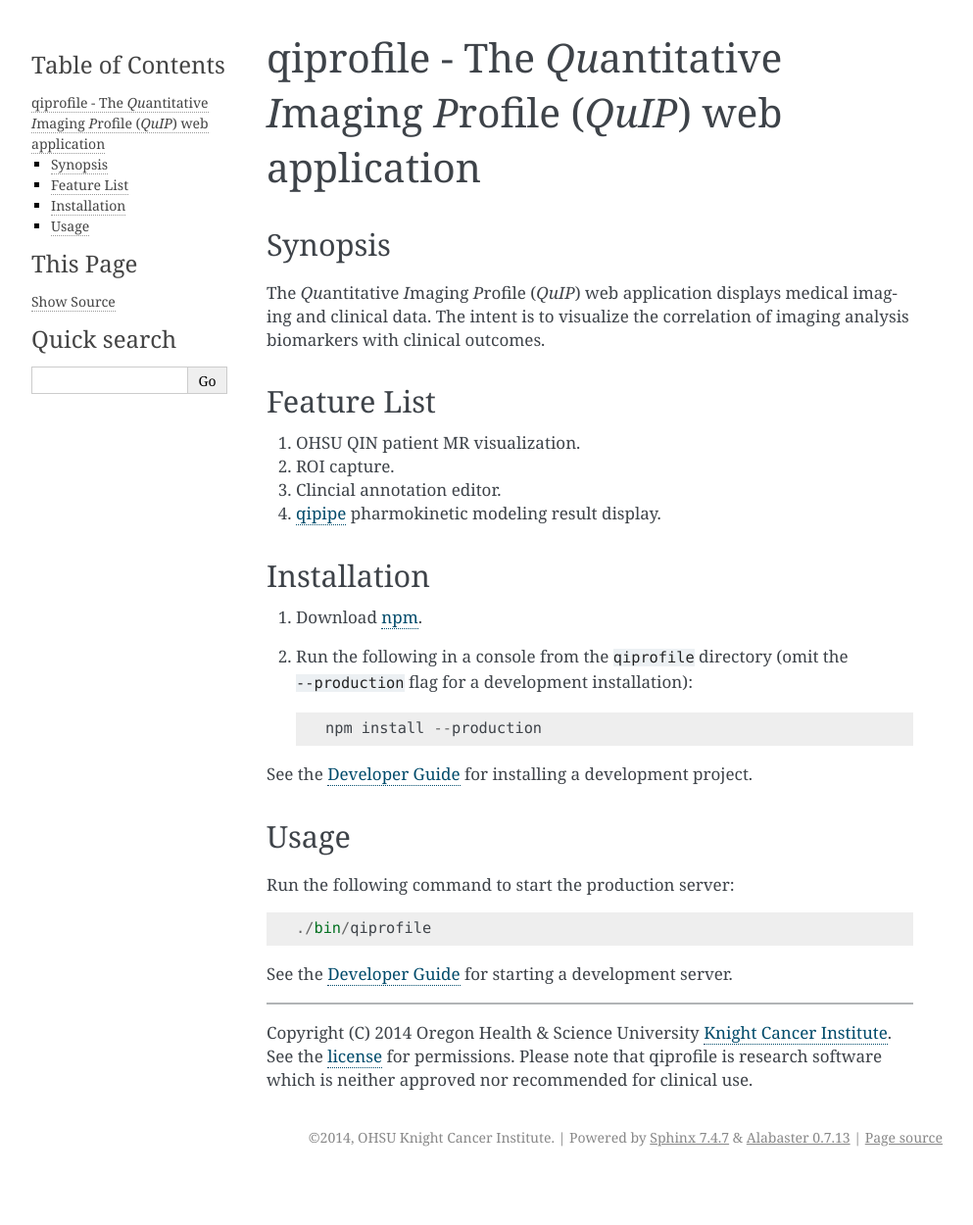
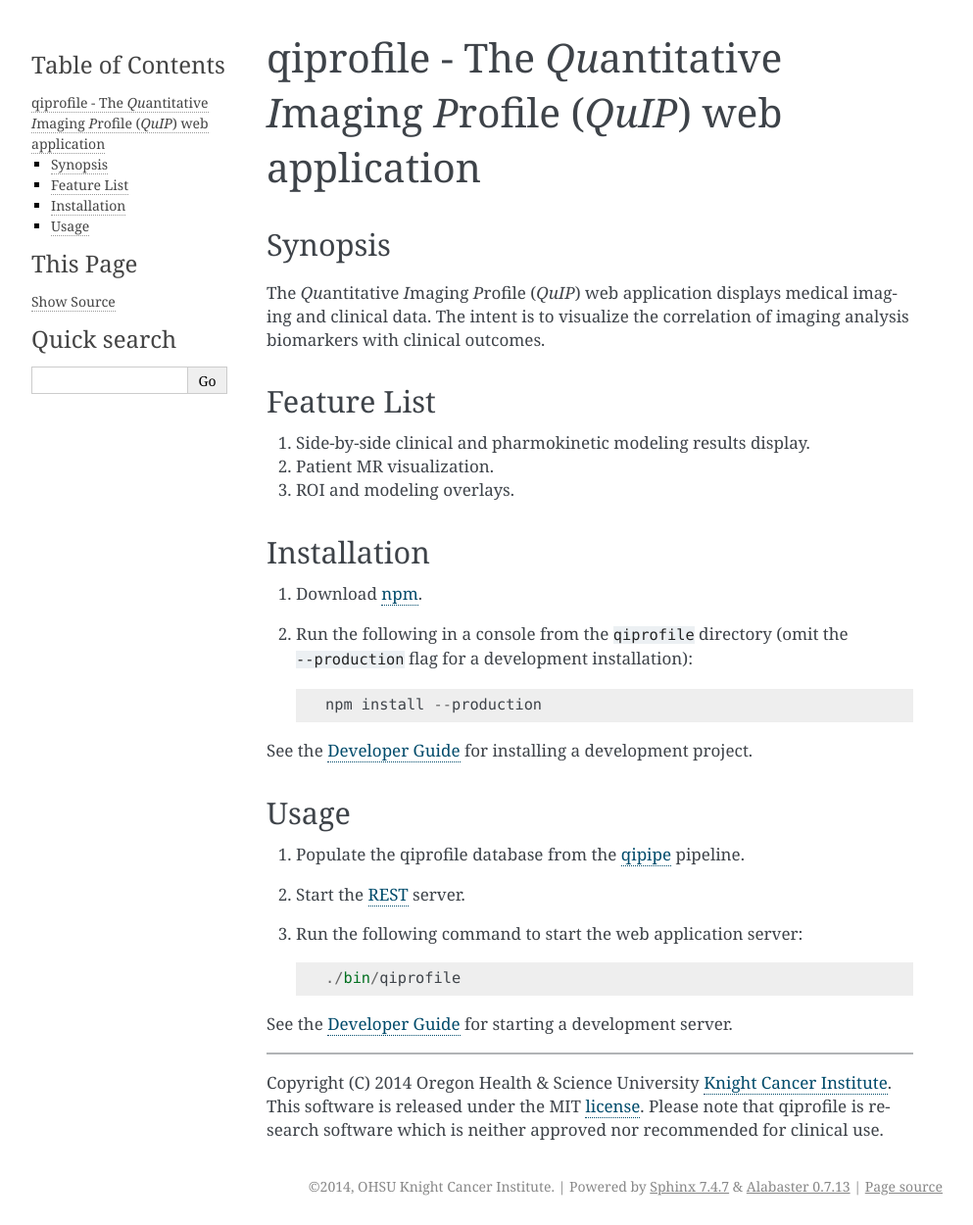
Before and after one commit to ohsu-qin/qiprofile, a Sphinx documentation site: the page built from doc/index.rst, in a window 1280 px wide. Shown: the whole page at 98% size, without its empty margins (148-1141 px from the left). Built offline with Sphinx 7.4.7, drawn with Linux system fonts in a browser that asks for light colours; before the commit the page ends 1200 px from its top, so only the background shows below that.

Commit message:
Add REST prep steps.

```diff
--- a/doc/index.rst
+++ b/doc/index.rst
@@ -17,13 +17,11 @@ imaging analysis biomarkers with clinical outcomes.
 Feature List
 ************
 
-1. OHSU QIN patient MR visualization.
+1. Side-by-side clinical and pharmokinetic modeling results display.
 
-2. ROI capture.
+2. Patient MR visualization.
 
-3. Clincial annotation editor.
-
-4. qipipe_ pharmokinetic modeling result display.
+3. ROI and modeling overlays.
 
 
 ************
@@ -44,7 +42,11 @@ See the `Developer Guide`_ for installing a development project.
 Usage
 *****
 
-Run the following command to start the production server::
+1. Populate the qiprofile database from the qipipe_ pipeline.
+
+2. Start the REST_ server.
+
+3. Run the following command to start the web application server::
 
      ./bin/qiprofile
 
@@ -55,8 +57,8 @@ See the `Developer Guide`_ for starting a development server.
 .. container:: copyright
 
   Copyright (C) 2014 Oregon Health & Science University `Knight Cancer Institute`_.
-  See the license_ for permissions. Please note that qiprofile is research software
-  which is neither approved nor recommended for clinical use.
+  This software is released under the MIT license_. Please note that qiprofile is
+  research software which is neither approved nor recommended for clinical use.
 
 
 .. Targets:
@@ -71,7 +73,9 @@ See the `Developer Guide`_ for starting a development server.
 
 .. _npm: https://www.npmjs.org/
 
-.. _qipipe: https://github.com/ohsu-qin/qipipe
+.. _qipipe: http://qipipe.readthedocs.org/en/latest/
+
+.. _REST: http://qiprofile-rest.readthedocs.org/en/latest/
 
 
 .. toctree::
```
